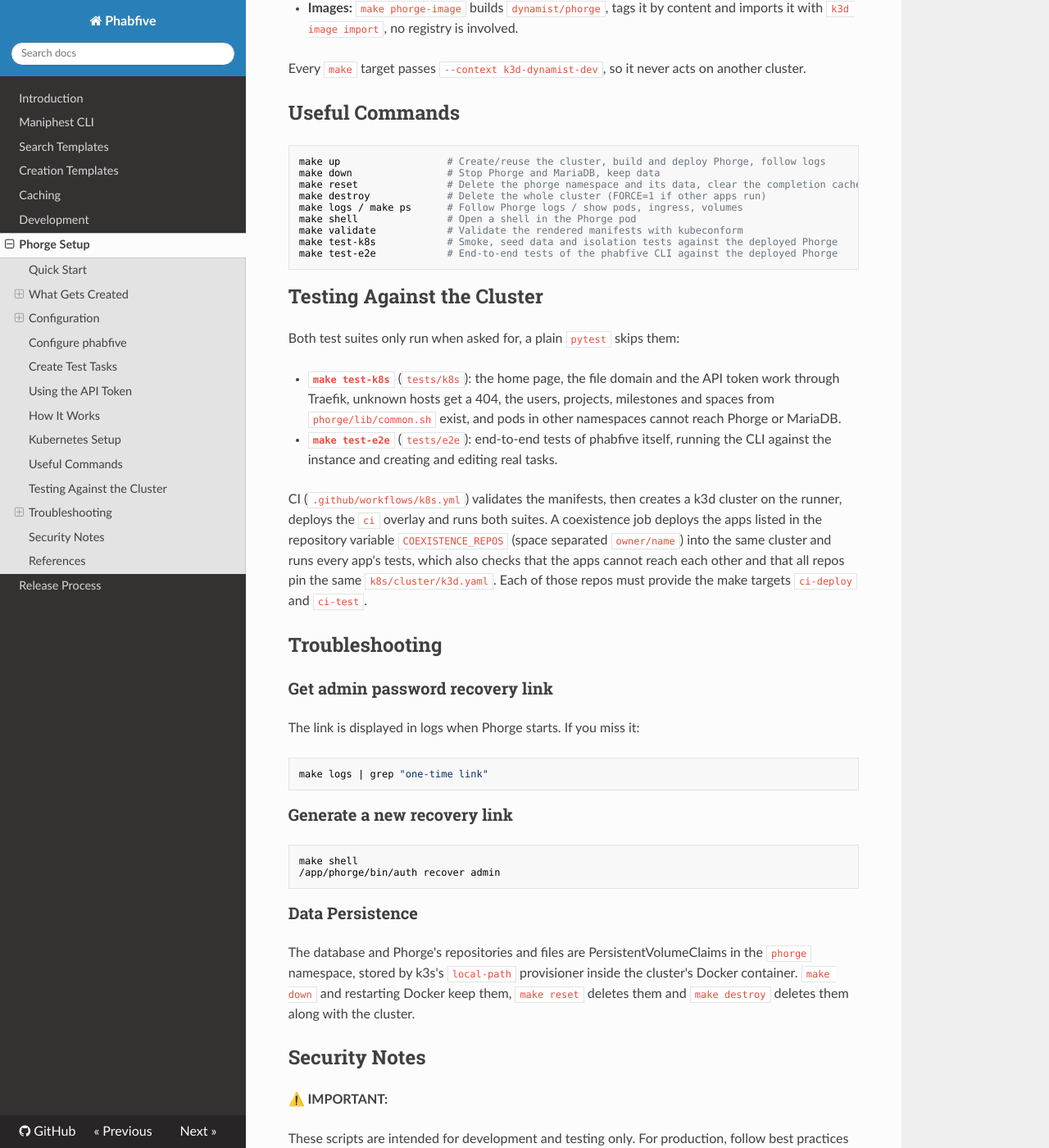
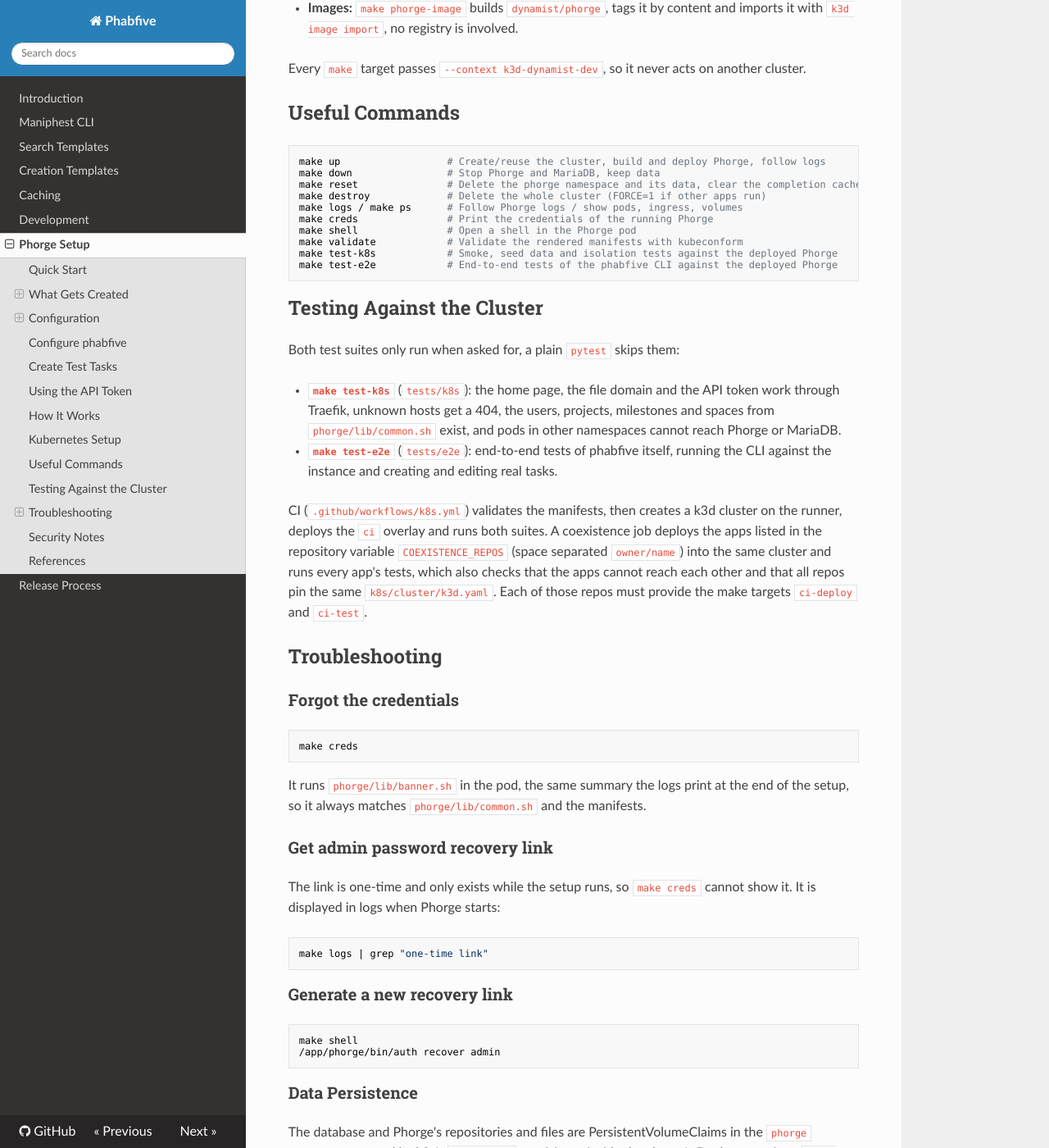
Before and after one commit to dynamist/phabfive, an MkDocs documentation site: the page built from docs/phorge-setup.md, in a window 1280 px wide and 1400 px high, scrolled down 5525 px. Shown: the whole window at 82% size. Built offline with MkDocs 1.6.1, drawn with Linux system fonts in a browser that asks for light colours; nearby versions of some CDN libraries.

Commit message:
feat: add make creds to print the dev Phorge credentials
The credentials summary was inlined at the end of init-phorge.sh, so the only
way to see it again was scrolling the startup logs. Move it to lib/banner.sh,
sourced by init-phorge.sh so the startup output and RECOVERY_LINK are unchanged,
and exec the same script in the pod from a new make creds target. The banner
reads its data from lib/common.sh, so what it prints cannot drift from what the
setup created.

The --wait helper polls /status/ with the configured host, like the readiness
probe, for an entrypoint that wants the banner printed only once Phorge answers.
This mirrors noodle, which has the same lib/banner.sh and make creds.

Co-Authored-By: Claude Opus 5 (1M context) <noreply@anthropic.com>

````diff
--- a/docs/phorge-setup.md
+++ b/docs/phorge-setup.md
@@ -228,6 +228,7 @@ make down                # Stop Phorge and MariaDB, keep data
 make reset               # Delete the phorge namespace and its data, clear the completion cache
 make destroy             # Delete the whole cluster (FORCE=1 if other apps run)
 make logs / make ps      # Follow Phorge logs / show pods, ingress, volumes
+make creds               # Print the credentials of the running Phorge
 make shell               # Open a shell in the Phorge pod
 make validate            # Validate the rendered manifests with kubeconform
 make test-k8s            # Smoke, seed data and isolation tests against the deployed Phorge
@@ -245,9 +246,19 @@ CI (`.github/workflows/k8s.yml`) validates the manifests, then creates a k3d clu
 
 ## Troubleshooting
 
+### Forgot the credentials
+
+```bash
+make creds
+```
+
+It runs `phorge/lib/banner.sh` in the pod, the same summary the logs print at the
+end of the setup, so it always matches `phorge/lib/common.sh` and the manifests.
+
 ### Get admin password recovery link
 
-The link is displayed in logs when Phorge starts. If you miss it:
+The link is one-time and only exists while the setup runs, so `make creds` cannot
+show it. It is displayed in logs when Phorge starts:
 
 ```bash
 make logs | grep "one-time link"
````
Also changed, not shown: AGENTS.md (+1 -0 lines), 3 other files.
